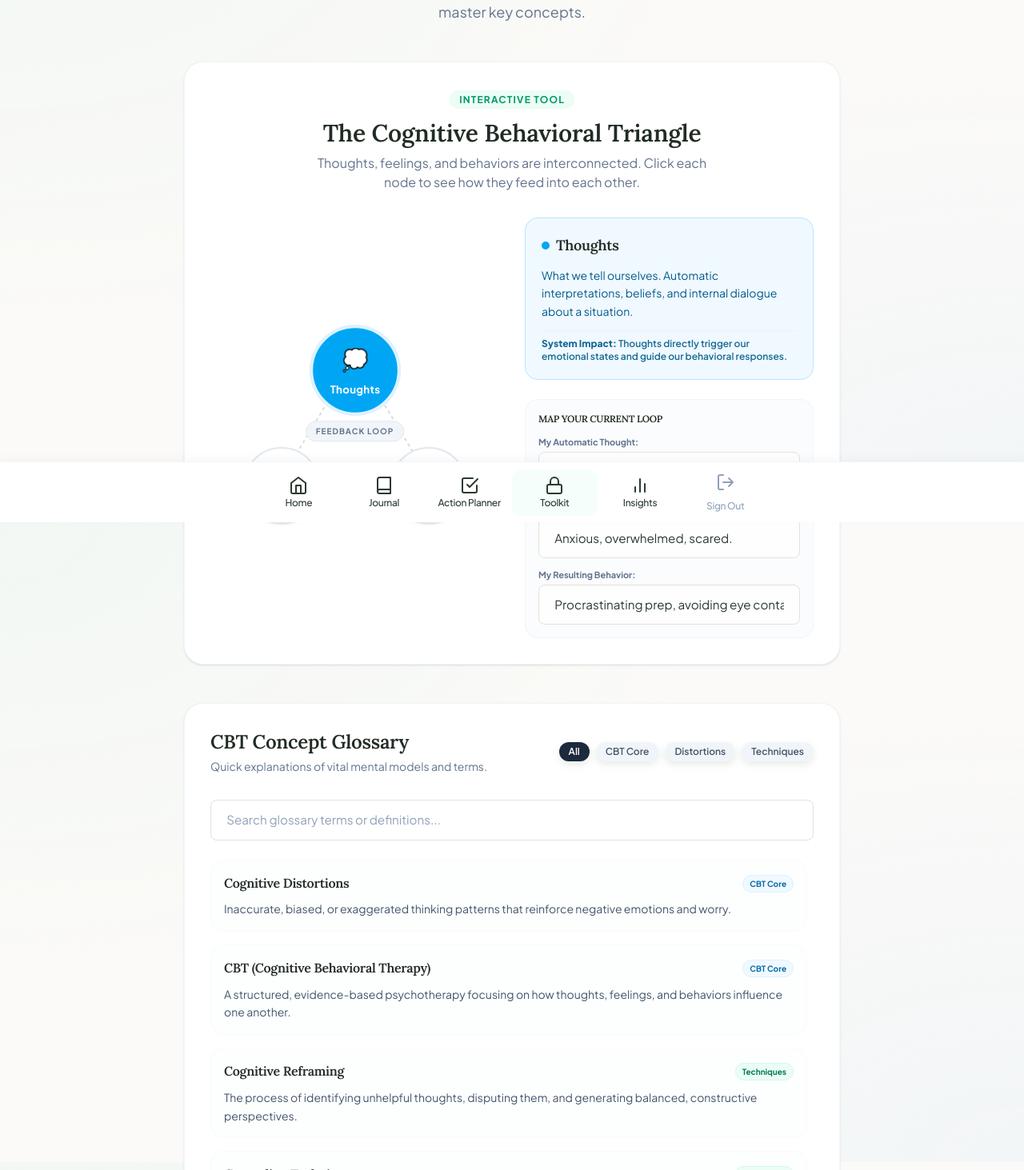
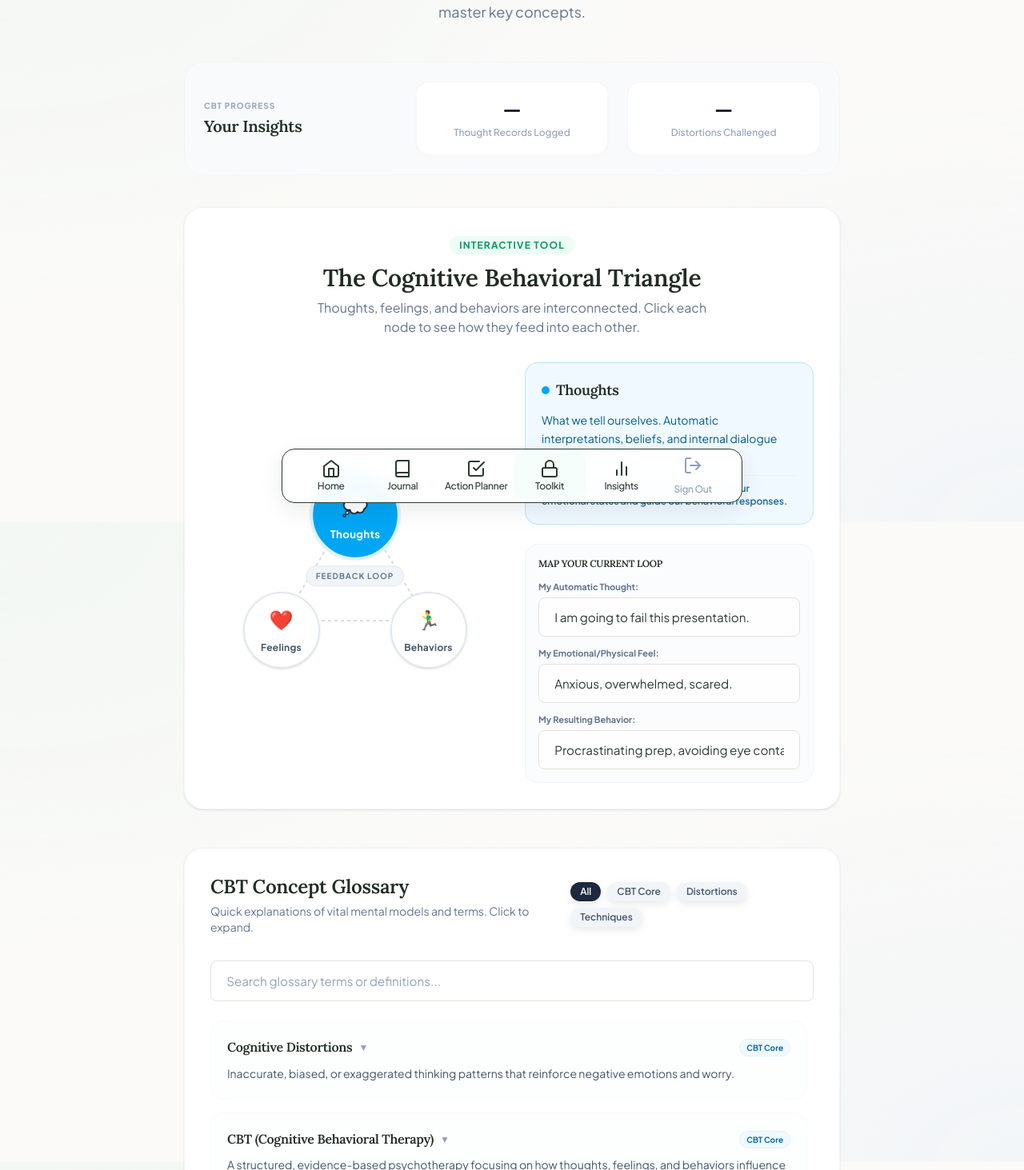
Before and after one commit to Coach-AIM/worry-vault, a Next.js app: page /toolkit in a window 1280 px wide. Shown: the part 147-1610 px from the top of the page at 80% size. Built offline with nearby package versions, Linux system fonts and the light colour scheme; no server answers.

Commit message:
upgrade to floating navigation capsule style, expand interactive glossary options, and integrate personal cbt progress stats into toolkit page

```diff
--- a/src/app/toolkit/page.tsx
+++ b/src/app/toolkit/page.tsx
@@ -1,12 +1,14 @@
 "use client";
 
-import { useState } from "react";
+import { useState, useEffect } from "react";
 import Link from "next/link";
 
 interface GlossaryTerm {
   term: string;
   definition: string;
   category: "CBT Core" | "Distortions" | "Techniques";
+  example?: string;
+  action?: string;
 }
 
 const glossaryTerms: GlossaryTerm[] = [
@@ -14,46 +16,64 @@ const glossaryTerms: GlossaryTerm[] = [
     term: "Cognitive Distortions",
     definition: "Inaccurate, biased, or exaggerated thinking patterns that reinforce negative emotions and worry.",
     category: "CBT Core",
+    example: "Assuming you failed a whole test because you got one question wrong.",
+    action: "Challenge the distortion by writing out evidence for/against the thought.",
   },
   {
     term: "CBT (Cognitive Behavioral Therapy)",
     definition: "A structured, evidence-based psychotherapy focusing on how thoughts, feelings, and behaviors influence one another.",
     category: "CBT Core",
+    example: "Using a Thought Record to trace how a negative event triggered physical panic.",
+    action: "Practice identifying automatic thoughts when you feel an emotional shift.",
   },
   {
     term: "Cognitive Reframing",
     definition: "The process of identifying unhelpful thoughts, disputing them, and generating balanced, constructive perspectives.",
     category: "Techniques",
+    example: "Replacing 'I'll fail this talk' with 'I've prepared well, and even if it's not perfect, I will get through it.'",
+    action: "Identify the absolute worst case scenario and build a constructive action plan for it.",
   },
   {
     term: "Grounding Techniques",
     definition: "Exercises designed to bring your focus back to the present physical moment, helping manage acute anxiety or panic.",
     category: "Techniques",
+    example: "The 5-4-3-2-1 technique (finding 5 things you can see, 4 touch, 3 hear, 2 smell, 1 taste).",
+    action: "Implement a physical anchor (e.g. holding an ice cube) to disrupt high intensity emotional spirals.",
   },
   {
     term: "Thought Record",
     definition: "A written tool used to systematically break down situations, automatic thoughts, physical feelings, distortions, and reframed thoughts.",
     category: "CBT Core",
+    example: "A standard 5-step CBT log analyzing a recent conflict at work.",
+    action: "Commit to completing at least one Thought Record per week to track automatic thinking habits.",
   },
   {
     term: "All-or-Nothing Thinking",
     definition: "Viewing situations in black-and-white, absolute categories (e.g., failing completely if a goal isn't met perfectly).",
     category: "Distortions",
+    example: "If I don't get an A on this test, I'm a complete failure.",
+    action: "Look for shades of gray. Ask: Is there a middle ground between perfection and failure?",
   },
   {
     term: "Catastrophizing",
     definition: "Anticipating the worst-case scenario and assuming it will be an unmitigated disaster that you cannot handle.",
     category: "Distortions",
+    example: "If I'm late to the meeting, I'll get fired immediately.",
+    action: "Evaluate the likelihood. What is the most realistic outcome, and how would I handle it?",
   },
   {
     term: "Mind Reading",
     definition: "Assuming you know what others are thinking, usually imagining they are judging or thinking negatively of you.",
     category: "Distortions",
+    example: "They didn't reply to my text; they must hate me.",
+    action: "List alternative explanations. Could they be busy, driving, or away from their phone?",
   },
   {
     term: "Emotional Reasoning",
     definition: "Believing that because you feel a certain way, it must be the objective truth (e.g., 'I feel anxious, therefore I am in danger').",
     category: "Distortions",
+    example: "I feel anxious about this flight, so it's unsafe.",
+    action: "Distinguish feelings from facts. Remind yourself: An emotion is a reaction, not a reflection of reality.",
   },
 ];
 
@@ -67,6 +87,38 @@ export default function ToolkitPage() {
 
   const [searchTerm, setSearchTerm] = useState("");
   const [selectedCategory, setSelectedCategory] = useState<string>("All");
+  const [expandedTerm, setExpandedTerm] = useState<string | null>(null);
+
+  // Dynamic user insights stats
+  const [entriesCount, setEntriesCount] = useState<number | null>(null);
+  const [distortionsCount, setDistortionsCount] = useState<number | null>(null);
+
+  useEffect(() => {
+    const fetchStats = async () => {
+      try {
+        const res = await fetch("/api/journal");
+        const data = await res.json();
+        if (data.entries) {
+          setEntriesCount(data.entries.length);
+          let count = 0;
+          data.entries.forEach((e: any) => {
+            if (e.distortionsJson) {
+              try {
+                const parsed = JSON.parse(e.distortionsJson);
+                if (Array.isArray(parsed)) {
+                  count += parsed.length;
+                }
+              } catch (err) {}
+            }
+          });
+          setDistortionsCount(count);
+        }
+      } catch (err) {
+        console.error("Failed to load toolkit stats:", err);
+      }
+    };
+    fetchStats();
+  }, []);
 
   const filteredGlossary = glossaryTerms.filter((item) => {
     const matchesSearch = item.term.toLowerCase().includes(searchTerm.toLowerCase()) ||
@@ -99,6 +151,14 @@ export default function ToolkitPage() {
     },
   };
 
+  const toggleExpandTerm = (term: string) => {
+    if (expandedTerm === term) {
+      setExpandedTerm(null);
+    } else {
+      setExpandedTerm(term);
+    }
+  };
+
   return (
     <div className="max-w-4xl mx-auto px-4 py-8 pb-32 animate-fade-in">
       <header className="text-center mb-12">
@@ -109,6 +169,22 @@ export default function ToolkitPage() {
           Explore interactive tools, break down negative feedback loops, and master key concepts.
         </p>
       </header>
+
+      {/* Personal Insights Summary Widget */}
+      <div className="bg-slate-50 border border-slate-100 p-6 rounded-3xl mb-10 grid grid-cols-1 sm:grid-cols-3 gap-6 items-center">
+        <div className="text-center sm:text-left">
+          <span className="text-[10px] font-bold text-slate-400 uppercase tracking-widest block mb-1">CBT PROGRESS</span>
+          <h3 className="text-xl font-bold text-slate-800">Your Insights</h3>
+        </div>
+        <div className="bg-white border border-slate-100/80 p-4 rounded-2xl text-center shadow-[0_2px_8px_rgba(0,0,0,0.01)]">
+          <span className="text-2xl font-bold text-slate-900 block">{entriesCount !== null ? entriesCount : "—"}</span>
+          <span className="text-xs text-slate-400 font-medium">Thought Records Logged</span>
+        </div>
+        <div className="bg-white border border-slate-100/80 p-4 rounded-2xl text-center shadow-[0_2px_8px_rgba(0,0,0,0.01)]">
+          <span className="text-2xl font-bold text-slate-900 block">{distortionsCount !== null ? distortionsCount : "—"}</span>
+          <span className="text-xs text-slate-400 font-medium">Distortions Challenged</span>
+        </div>
+      </div>
 
       {/* SECTION 1: INTERACTIVE CBT TRIANGLE */}
       <section className="bg-white p-6 sm:p-8 rounded-3xl shadow-sm border border-slate-100 mb-12">
@@ -251,7 +327,7 @@ export default function ToolkitPage() {
         <div className="flex flex-col sm:flex-row sm:items-center sm:justify-between gap-4 mb-8">
           <div className="text-left">
             <h2 className="text-2xl font-bold text-slate-900">CBT Concept Glossary</h2>
-            <p className="text-sm text-slate-500 mt-1">Quick explanations of vital mental models and terms.</p>
+            <p className="text-sm text-slate-500 mt-1">Quick explanations of vital mental models and terms. Click to expand.</p>
           </div>
 
           {/* Category Tabs */}
@@ -284,12 +360,25 @@ export default function ToolkitPage() {
         </div>
 
         {/* Glossary Results List */}
-        <div className="space-y-4 max-h-[400px] overflow-y-auto pr-2">
+        <div className="space-y-4 max-h-[500px] overflow-y-auto pr-2">
           {filteredGlossary.length > 0 ? (
-            filteredGlossary.map((item) => (
-              <div key={item.term} className="p-4 rounded-2xl border border-slate-50 bg-slate-50/30 hover:bg-slate-50/70 transition-colors">
+            filteredGlossary.map((item) => {
+              const isExpanded = expandedTerm === item.term;
+              return (
+                <div
+                  key={item.term}
+                  onClick={() => toggleExpandTerm(item.term)}
+                  className={`p-5 rounded-2xl border transition-all duration-300 cursor-pointer ${
+                    isExpanded
+                      ? "border-slate-300 bg-slate-50 shadow-sm"
+                      : "border-slate-50 bg-slate-50/30 hover:bg-slate-50/70"
+                  }`}
+                >
                   <div className="flex items-center justify-between gap-2 mb-2">
+                    <div className="flex items-center gap-2">
                       <h3 className="font-bold text-slate-800">{item.term}</h3>
+                      <span className="text-slate-400 text-xs">{isExpanded ? "▲" : "▼"}</span>
+                    </div>
                     <span className={`text-[10px] font-bold px-2 py-0.5 rounded-full ${
                       item.category === "CBT Core"
                         ? "bg-sky-50 text-sky-700 border border-sky-100"
@@ -301,8 +390,26 @@ export default function ToolkitPage() {
                     </span>
                   </div>
                   <p className="text-sm text-slate-600 leading-relaxed">{item.definition}</p>
+
+                  {isExpanded && (
+                    <div className="mt-4 pt-4 border-t border-slate-200/60 grid grid-cols-1 sm:grid-cols-2 gap-4 text-xs animate-fade-in">
+                      {item.example && (
+                        <div className="bg-white p-3 rounded-xl border border-slate-100">
+                          <span className="font-bold text-slate-400 uppercase block mb-1">Example</span>
+                          <p className="text-slate-700 italic leading-relaxed">"{item.example}"</p>
                         </div>
-            ))
+                      )}
+                      {item.action && (
+                        <div className="bg-emerald-50/40 p-3 rounded-xl border border-emerald-100/50">
+                          <span className="font-bold text-emerald-600 uppercase block mb-1">CBT Action Tip</span>
+                          <p className="text-slate-700 leading-relaxed">{item.action}</p>
+                        </div>
+                      )}
+                    </div>
+                  )}
+                </div>
+              );
+            })
           ) : (
             <div className="text-center py-8 text-slate-400 text-sm">
               No matching glossary terms found.
--- a/src/components/Navigation.tsx
+++ b/src/components/Navigation.tsx
@@ -112,7 +112,7 @@ export default function Navigation() {
   ];
 
   return (
-    <nav className="fixed bottom-0 left-0 right-0 z-50 bg-white border-t border-slate-100 shadow-[0_-4px_12px_rgba(0,0,0,0.03)] h-[76px] flex items-center justify-center">
+    <nav className="fixed bottom-6 left-1/2 -translate-x-1/2 z-50 w-[calc(100%-2rem)] max-w-xl bg-white/95 backdrop-blur-md border border-slate-150 rounded-2xl shadow-[0_10px_30px_rgba(0,0,0,0.08)] h-[68px] flex items-center justify-center">
       <ul className="flex flex-row w-full max-w-2xl mx-auto justify-around items-center list-none m-0 p-0 px-4 h-full">
         {tabs.map((tab) => {
           const isActive = tab.href === "/"
```
Also changed, not shown: src/utils/perspectiveQuotes.ts (+11 -3 lines), 1 other file (tests, documents, lock files or other folders). Lines whose indentation alone changed are shown as unchanged.
